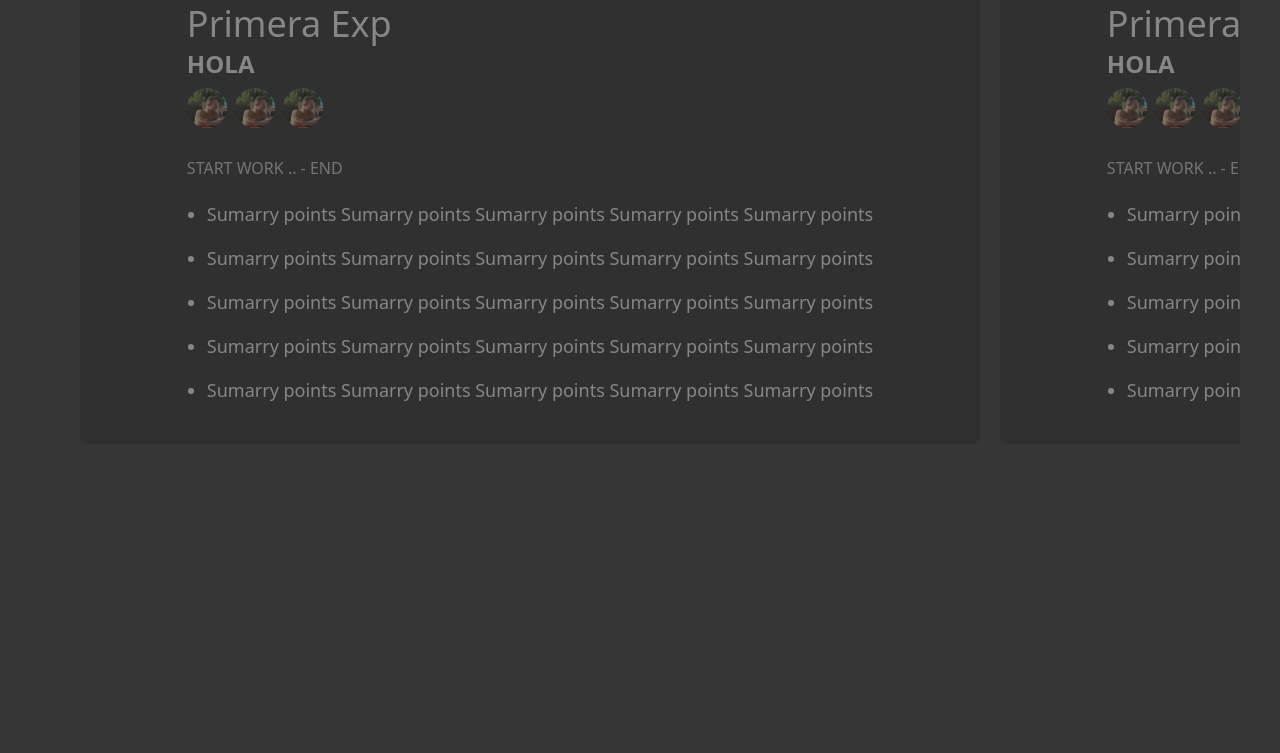
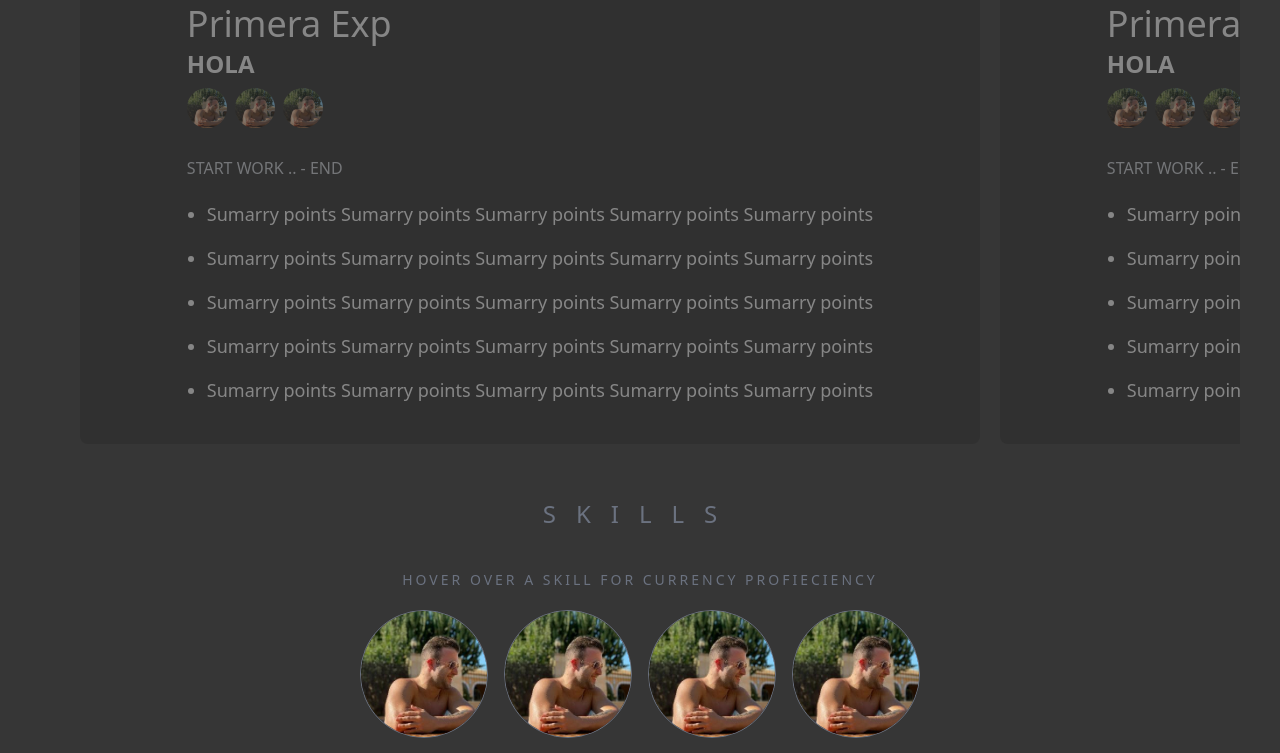
Before and after one commit to slajara/portfolio-slajara, a Next.js app: page / in a window 1280 px wide. Shown: the part 2000-2753 px from the top of the page. Before the commit the page ends 2490 px from the top, so only its background shows below. Built offline with nearby package versions, Linux system fonts and the light colour scheme.

Commit message:
add skills component

```diff
--- a/app/page.tsx
+++ b/app/page.tsx
@@ -2,6 +2,7 @@ import About from "@/components/About";
 import Experience from "@/components/Experience";
 import Header from "@/components/Header";
 import Hero from "@/components/Hero";
+import Skills from "@/components/Skills";
 
 export default function Home() {
   return (
@@ -19,6 +20,10 @@ export default function Home() {
       <section id="experience" className="snap-center">
         <Experience />
       </section>
+
+      <section id="skills" className="snap-start">
+        <Skills />
+      </section>
     </main>
   );
 }
--- a/components/Experience.tsx
+++ b/components/Experience.tsx
@@ -11,7 +11,7 @@ function Experience() {
       whileInView={{ opacity: 1 }}
       className="h-screen flex relative overflow-hidden flex-col text-left md:flex-row max-w-full px-10 justify-evenly mx-auto items-center"
     >
-      <h3 className="absolute top-24 uppercase tracking-[20px] text-gray-500 text-2xl">
+      <h3 className="absolute top-2 uppercase tracking-[20px] text-gray-500 text-2xl">
         Experience
       </h3>
 
--- /dev/null
+++ b/components/Skill.tsx
@@ -0,0 +1,33 @@
+import { motion } from "framer-motion";
+
+type Props = {
+  directionLeft?: boolean;
+};
+
+function Skill({ directionLeft }: Props) {
+  return (
+    <div className="group relative flex cursor-pointer">
+      <motion.img
+        initial={{
+          x: directionLeft ? -200 : 200,
+          opacity: 0,
+        }}
+        transition={{ duration: 1 }}
+        whileInView={{ opacity: 1, x: 0 }}
+        src="/me.jpg"
+        className="rounded-full border border-gray-500 object-cover w-24 h-24 md:h-28 md:w-28 xl:w-32 xl:h-32
+        filter group-hover:grayscale transition duration-300 ease-in-out"
+      />
+      <div
+        className="absolute opacity-0 group-hover:opacity-80 transition duration-300
+        ease-in-out group-hover:bg-white h-24 w-24 md:h-28 md:w-28 xl:h-32 xl:w-32 rounded-full z-0"
+      >
+        <div className="flex items-center justify-center h-full">
+          <p className="text-3xl font-bold text-black opacity-100">100%</p>
+        </div>
+      </div>
+    </div>
+  );
+}
+
+export default Skill;
--- /dev/null
+++ b/components/Skills.tsx
@@ -0,0 +1,43 @@
+"use client";
+import { motion } from "framer-motion";
+import Skill from "./Skill";
+
+function Skills() {
+  return (
+    <motion.div
+      initial={{ opacity: 0 }}
+      whileInView={{ opacity: 1 }}
+      transition={{ duration: 1.5 }}
+      className="flex relative flex-col text-center md:text-left xl:flex-row max-w-[2000px]
+    xl:px-10 min-h-screen justify-center xl:space-y-0 mx-auto items-center"
+    >
+      <h3 className="absolute top-2 uppercase tracking-[20px] text-gray-500 text-2xl">
+        Skills
+      </h3>
+      <h3 className="absolute top-20 uppercase tracking-[3px] text-gray-500 text-sm">
+        Hover over a skill for currency profieciency
+      </h3>
+
+      <div className="grid grid-cols-4 gap-4">
+        <Skill />
+        <Skill />
+        <Skill />
+        <Skill />
+        <Skill />
+        <Skill />
+        <Skill />
+        <Skill />
+        <Skill />
+        <Skill />
+        <Skill />
+        <Skill />
+        <Skill />
+        <Skill />
+        <Skill />
+        <Skill />
+      </div>
+    </motion.div>
+  );
+}
+
+export default Skills;
```
